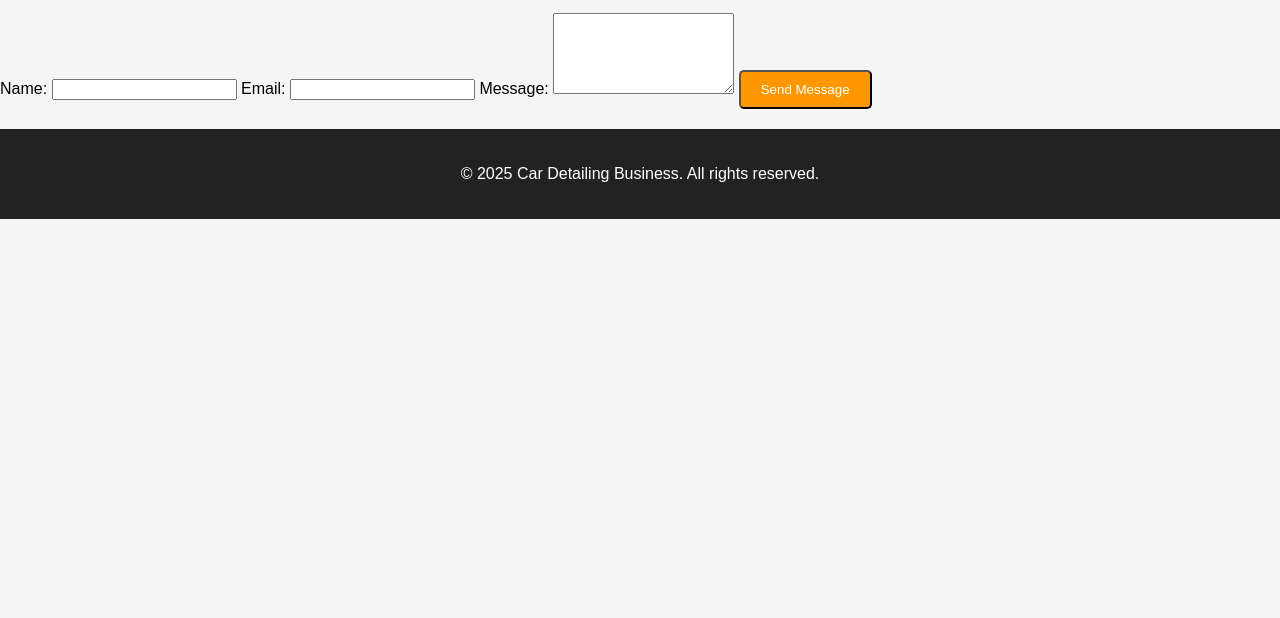
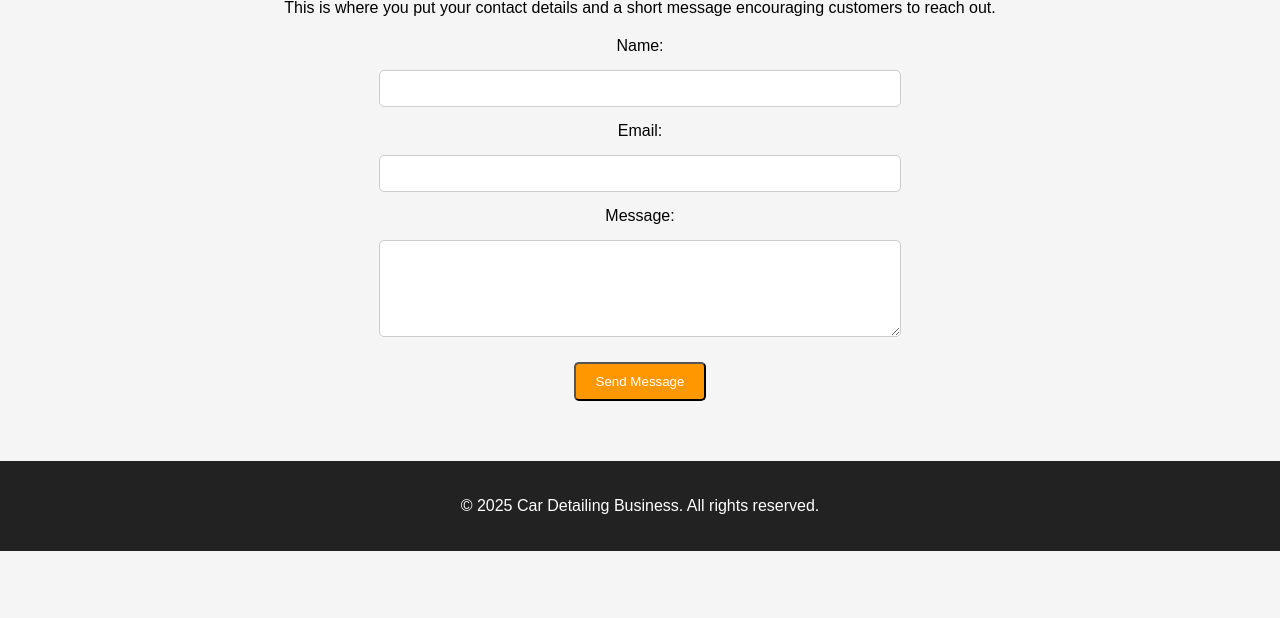
Before and after one commit to rayane1111/Flawless-Future-Detailing, a plain HTML site: page contact.html in a window 1280 px wide. Shown: the part 182-800 px from the top of the page. Drawn offline with Linux system fonts and the light colour scheme.

Commit message:
Update style.css

```diff
--- a/style.css
+++ b/style.css
@@ -1,3 +1,5 @@
+/* style.css */
+
 body {
     font-family: Arial, sans-serif;
     margin: 0;
@@ -25,10 +27,6 @@ nav ul {
     padding: 0;
 }
 
-nav ul li {
-    list-style: none;
-}
-
 nav ul li a {
     color: white;
     text-decoration: none;
@@ -39,6 +37,7 @@ nav ul li a {
     position: relative;
     text-align: center;
     color: white;
+    margin-bottom: 40px;
 }
 
 .hero img {
@@ -71,31 +70,44 @@ nav ul li a {
     border-radius: 5px;
 }
 
-.services {
-    text-align: center;
-    padding: 50px 20px;
-    background: white;
+section {
+    padding: 20px;
+    margin: 0 auto;
+    max-width: 1200px; /* Limit max width for better alignment */
 }
 
-.service-list {
-    display: flex;
-    justify-content: center;
-    gap: 20px;
-    flex-wrap: wrap;
+.about,
+.contact {
+    text-align: center;
+    margin-bottom: 40px;
 }
 
-.service {
-    background: #fff;
-    padding: 20px;
+.about img,
+.contact img {
+    width: 100%;
+    max-width: 600px;
+    margin-top: 20px;
     border-radius: 10px;
-    box-shadow: 0 0 10px rgba(0, 0, 0, 0.1);
-    max-width: 300px;
-    text-align: center;
 }
 
-.service img {
+form {
+    display: flex;
+    flex-direction: column;
+    align-items: center;
+    gap: 15px;
+    margin-top: 20px;
+}
+
+input, textarea {
     width: 100%;
-    border-radius: 10px;
+    max-width: 500px;
+    padding: 10px;
+    border: 1px solid #ccc;
+    border-radius: 5px;
+}
+
+textarea {
+    resize: vertical;
 }
 
 footer {
@@ -103,5 +115,5 @@ footer {
     padding: 20px;
     background: #222;
     color: white;
-    margin-top: 20px;
+    margin-top: 40px;
 }
```
